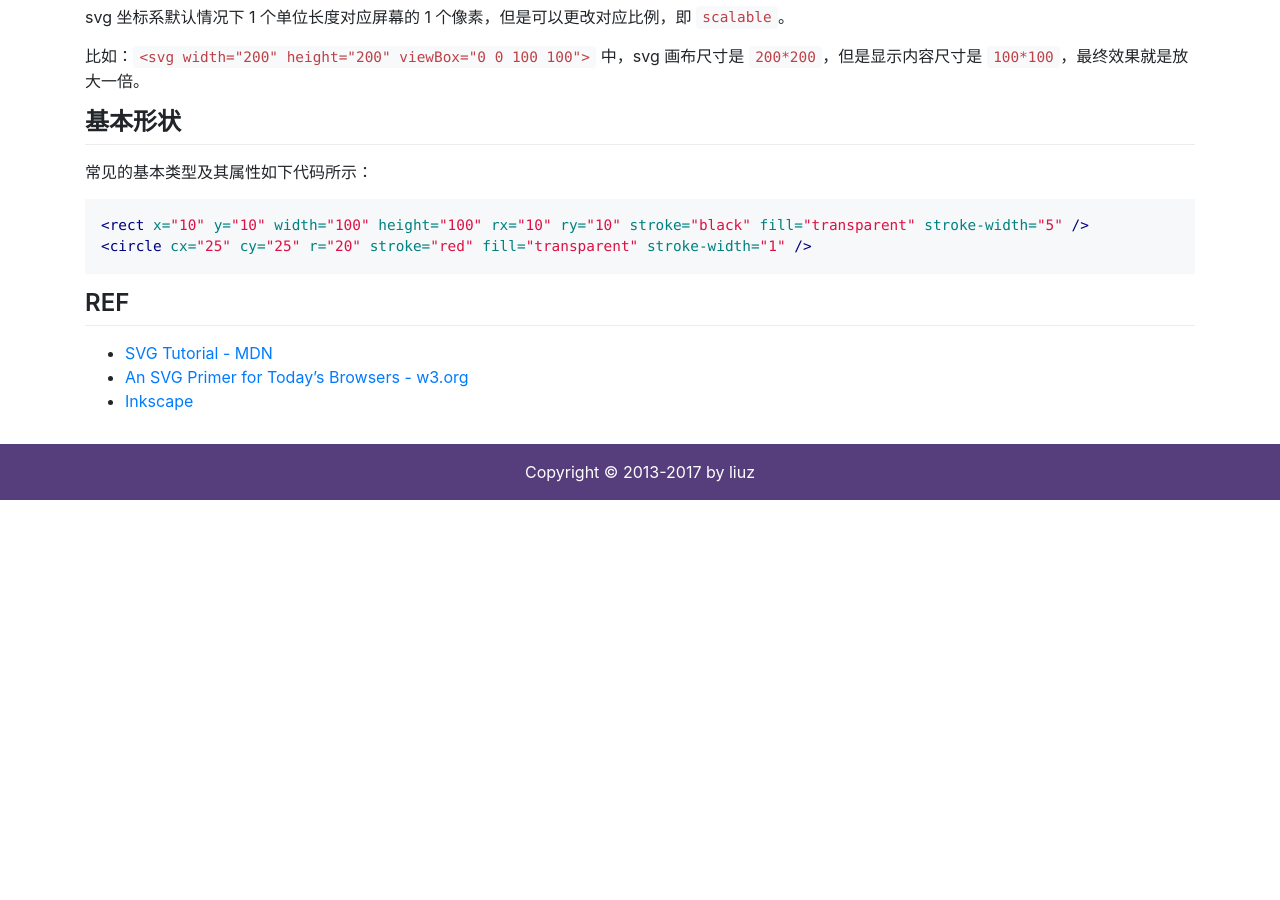
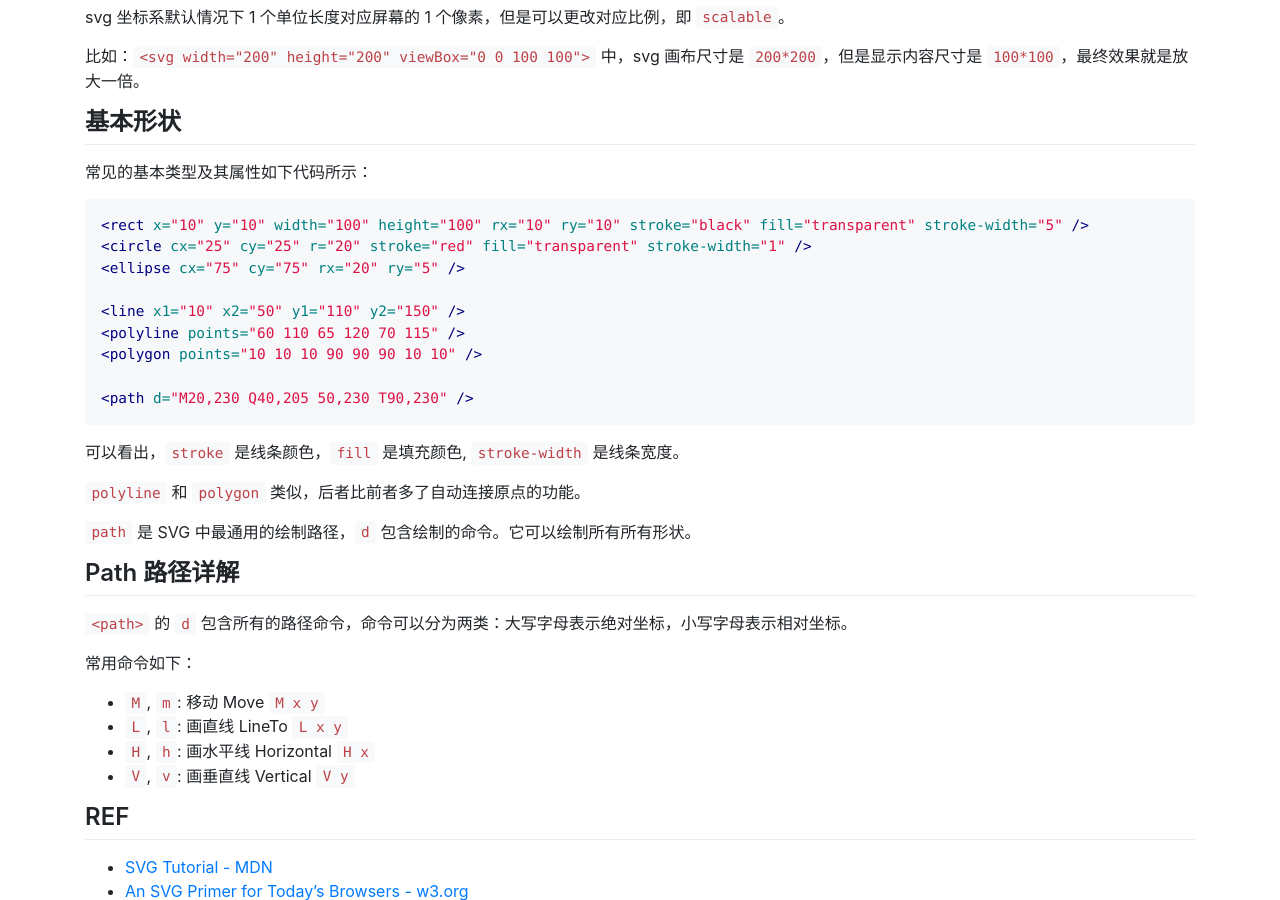
Before and after one commit to liuzhuan/liuzhuan.github.io, a Jekyll site: the page built from _posts/2017-12-10-svg-primer.md, in a window 1280 px wide and 900 px high, scrolled down 1100 px. Built offline with Jekyll 4.4.1, drawn with Linux system fonts in a browser that asks for light colours; nearby versions of some CDN libraries; before the commit the page ends 1600 px from its top, so only the background shows below that.

Commit message:
adding path element content

````diff
--- a/_posts/2017-12-10-svg-primer.md
+++ b/_posts/2017-12-10-svg-primer.md
@@ -59,7 +59,31 @@ svg 坐标系默认情况下 1 个单位长度对应屏幕的 1 个像素，但
 ```xml
 <rect x="10" y="10" width="100" height="100" rx="10" ry="10" stroke="black" fill="transparent" stroke-width="5" />
 <circle cx="25" cy="25" r="20" stroke="red" fill="transparent" stroke-width="1" />
+<ellipse cx="75" cy="75" rx="20" ry="5" />
+
+<line x1="10" x2="50" y1="110" y2="150" />
+<polyline points="60 110 65 120 70 115" />
+<polygon points="10 10 10 90 90 90 10 10" />
+
+<path d="M20,230 Q40,205 50,230 T90,230" />
 ```
+
+可以看出，`stroke` 是线条颜色，`fill` 是填充颜色, `stroke-width` 是线条宽度。
+
+`polyline` 和 `polygon` 类似，后者比前者多了自动连接原点的功能。
+
+`path` 是 SVG 中最通用的绘制路径，`d` 包含绘制的命令。它可以绘制所有所有形状。
+
+## Path 路径详解
+
+`<path>` 的 `d` 包含所有的路径命令，命令可以分为两类：大写字母表示绝对坐标，小写字母表示相对坐标。
+
+常用命令如下：
+
+- `M`, `m`: 移动 Move `M x y`
+- `L`, `l`: 画直线 LineTo `L x y`
+- `H`, `h`: 画水平线 Horizontal `H x`
+- `V`, `v`: 画垂直线 Vertical `V y`
 
 ## REF
 
````
